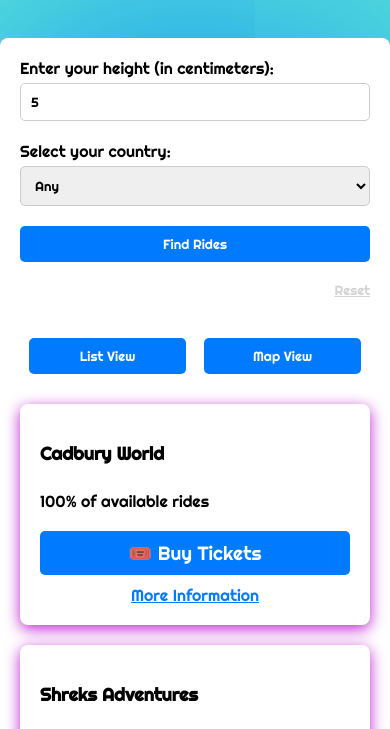
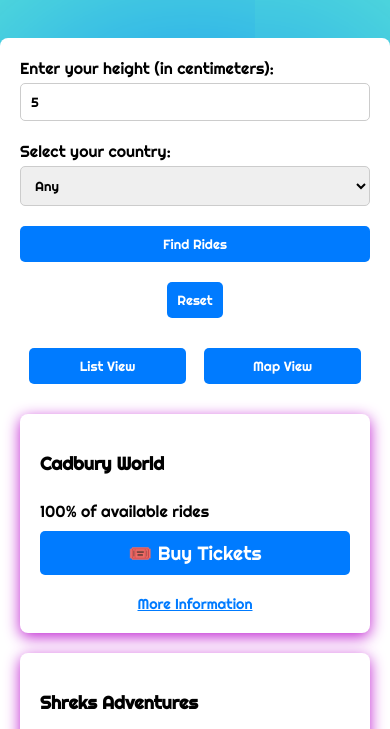
Before and after one commit to jmc1503/rideheightchecker-live, a plain HTML site: page index.html in a window 390 px wide. Both pictures are taken after typing "5" into the empty fields and a click on the button "Find Rides". Shown: the part 112-841 px from the top of the page. Drawn offline with nearby package versions, Linux system fonts and the light colour scheme.

Commit message:
Update styles.css

```diff
--- a/styles.css
+++ b/styles.css
@@ -44,7 +44,7 @@
 
 .container {
     max-width: 600px; /* Set a smaller default width */
-    margin: 250px auto 50px auto; /* Adjust margin to account for fixed header */
+    margin: 200px auto 50px auto; /* Adjust margin to account for fixed header */
     padding: 20px;
     background-color: #fff;
     border-radius: 8px;
@@ -102,7 +102,6 @@
     box-sizing: border-box;
     display: flex;
     flex-direction: column;
-    justify-content: space-between; /* Ensure the Buy Tickets button is at the bottom */
 }
 
 .park-header {
@@ -112,21 +111,25 @@
 }
 
 .park-info {
+    font-weight: 300; /* Lighter font for % of rides available */
     margin-bottom: 10px;
 }
 
-.ride-info ul li {
-    font-weight: 300; /* Lighter font weight for ride names */
+.action-container {
+    margin-top: auto; /* Ensure buttons are at the bottom */
+    display: flex;
+    flex-direction: column;
+    gap: 10px; /* Add gap between buttons */
 }
 
 .more-info-btn {
-    margin-top: auto; /* Push the button to the bottom of the card */
     background: none;
     border: none;
     color: #007bff;
     cursor: pointer;
     text-decoration: underline;
     text-align: center;
+    font-size: 0.9em; /* Slightly smaller text */
 }
 
 .more-info-btn:hover {
@@ -134,23 +137,17 @@
 }
 
 .action-btn {
-    width: 100%;
     background-color: #007bff;
     color: #fff;
     border: none;
     padding: 10px;
     cursor: pointer;
-    margin-top: 10px;
     text-align: center;
     font-size: 1.2em; /* Make text and emoji bigger */
 }
 
 .action-btn:hover {
     background-color: #0056b3;
-}
-
-.action-container {
-    margin-top: auto; /* Push the action buttons to the bottom */
 }
 
 .view-toggle {
@@ -223,7 +220,7 @@
     flex: 1 1 100%;
     display: flex;
     justify-content: center;
-    align-items: center;
+    position: relative; /* Ensure reset button aligns correctly */
 }
 
 .find-rides-container button {
@@ -232,21 +229,10 @@
 }
 
 .reset-container {
-    margin-left: 10px;
-    display: flex;
-    align-items: center;
-}
-
-.reset-container .reset-btn {
-    background: none;
-    border: none;
-    color: lightgrey;
-    cursor: pointer;
-    text-decoration: underline;
-}
-
-.reset-container .reset-btn:hover {
-    color: grey;
+    position: absolute;
+    right: 0;
+    top: 50%;
+    transform: translateY(-50%);
 }
 
 @media (max-width: 768px) {
@@ -258,7 +244,7 @@
 
     .find-rides-container {
         flex-direction: column;
-        align-items: flex-start;
+        align-items: center;
     }
 
     .find-rides-container button {
@@ -266,18 +252,14 @@
     }
 
     .reset-container {
-        width: 100%;
-        justify-content: flex-end;
-    }
-
-    .reset-container .reset-btn {
-        width: 100%;
-        text-align: right;
+        position: static;
+        transform: none;
+        margin-top: 10px;
     }
 
     .container {
         margin: 150px auto 50px auto;
-        max-width: 90%;
+        max-width: 90%; /* Slightly narrower container on mobile */
     }
 
     .park-card {
```
